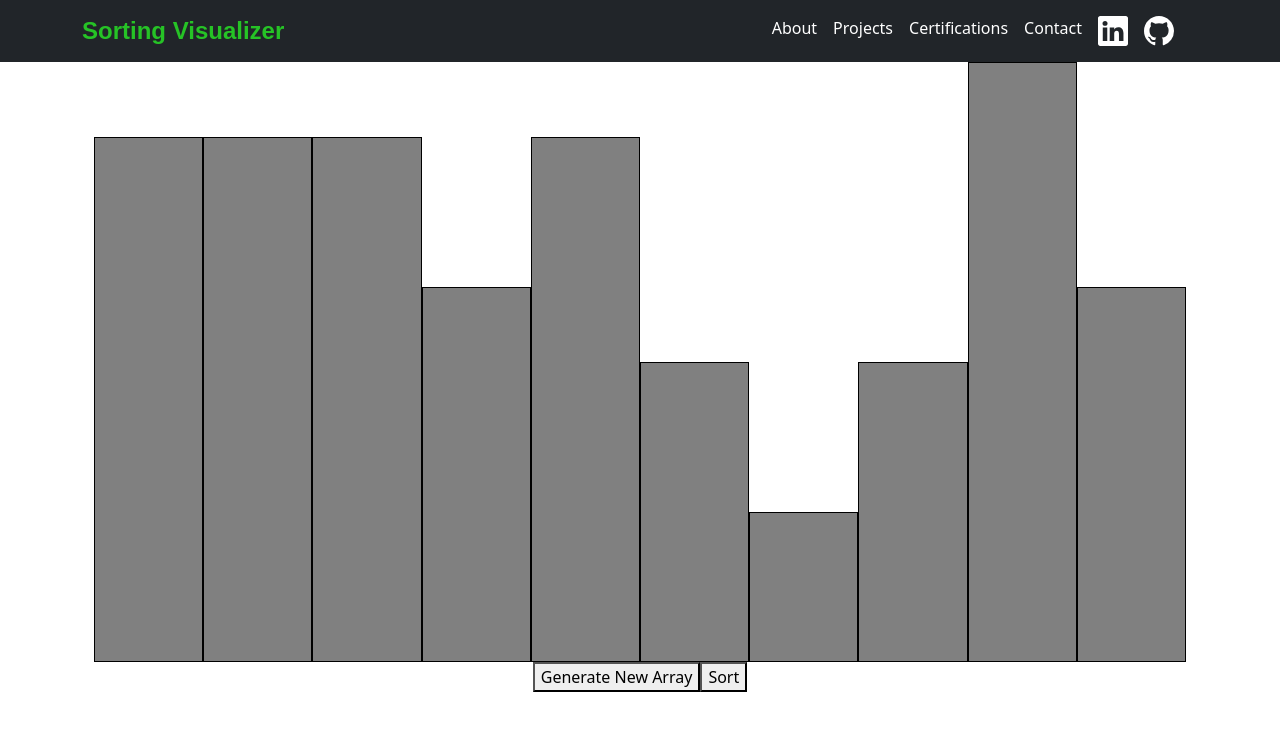
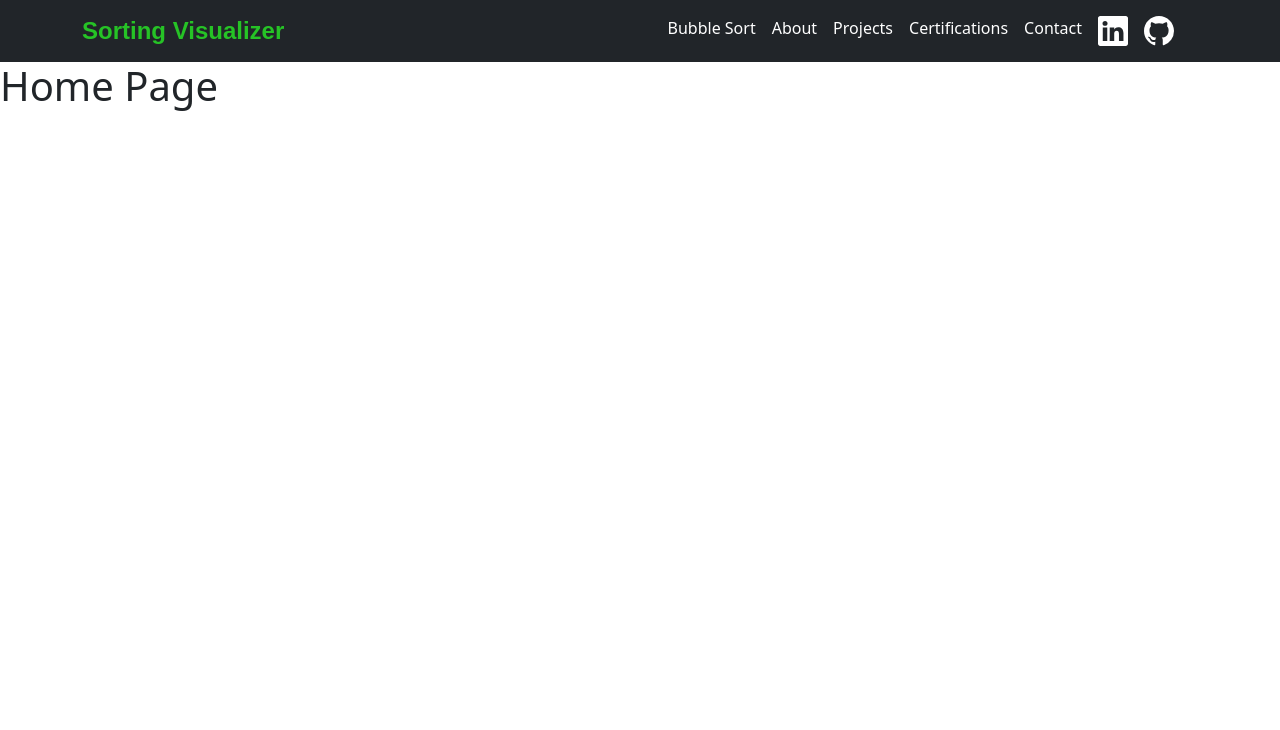
Before and after one commit to cabaraj/Sort-Visualizer, a React (Vite) app: page / in a window 1280 px wide. Shown: the top 730 px of the page. Built offline with nearby package versions, Linux system fonts and the light colour scheme.

Commit message:
router implementation

```diff
--- a/package.json
+++ b/package.json
@@ -11,7 +11,8 @@
   },
   "dependencies": {
     "react": "^18.2.0",
-    "react-dom": "^18.2.0"
+    "react-dom": "^18.2.0",
+    "react-router-dom": "^6.22.3"
   },
   "devDependencies": {
     "@types/react": "^18.2.66",
--- a/src/App.jsx
+++ b/src/App.jsx
@@ -1,13 +1,18 @@
 import SortVisualizer from "./sortVisualizer/SortVisualizer.jsx"
 import Header from "./header/header.jsx"
-
+import { Route, Routes } from "react-router-dom"
+import BubbleSortPage from "./sortVisualizer/BubbleSortPage.jsx"
+import Home from "./sortVisualizer/HomePage.jsx"
 
 function App() {
 
   return (
     <>
       <Header/>
-      <SortVisualizer/>
+      <Routes>
+        <Route path="/" element={<Home/>} />
+        <Route path="/bubble-sort" element={<BubbleSortPage/>} />
+      </Routes>
     </>
   )
 }
--- a/src/header/header.jsx
+++ b/src/header/header.jsx
@@ -1,18 +1,15 @@
+import { Link } from "react-router-dom";
+
 export default function Header() {
 
     return (
         <nav className="navbar navbar-expand-lg navbar-dark bg-dark sticky-top">
             <div className="container">
-                {/* Add a Reference for this page */}
-                <a
-                className="navbar-brand"
-                style={{ fontFamily: "Arial, Helvetica, sans-serif" }}
-                href="#"
-                >
+                <Link to="/" className="navbar-brand" style={{ fontFamily: "Arial, Helvetica, sans-serif" }}>
                     <b style={{ color: "rgb(38, 195, 38)", fontSize: "x-large" }}>
                         Sorting Visualizer
                     </b>
-                </a>
+                </Link>
                 <button
                 className="navbar-toggler"
                 type="button"
@@ -39,6 +36,9 @@ export default function Header() {
                 </div>
                 <div className="offcanvas-body" id="offcanvasBody">
                     <ul className="navbar-nav justify-content-end flex-grow-1 pe-3">
+                    <li className="nav-item">
+                        <Link to="/bubble-sort" className="nav-link active" id="nav-sub">Bubble Sort</Link>
+                    </li>
                     <li className="nav-item">
                         <a className="nav-link active" id="nav-sub" href="index.html">
                         About
--- a/src/main.jsx
+++ b/src/main.jsx
@@ -1,9 +1,12 @@
 import React from 'react'
 import ReactDOM from 'react-dom/client'
 import App from './App.jsx'
+import { BrowserRouter } from 'react-router-dom'
 
 ReactDOM.createRoot(document.getElementById('root')).render(
   <React.StrictMode>
-    <App />
+    <BrowserRouter>
+      <App />
+    </BrowserRouter>
   </React.StrictMode>,
 )
--- /dev/null
+++ b/src/sortVisualizer/BubbleSortPage.jsx
@@ -0,0 +1,11 @@
+import SortVisualizer from "./SortVisualizer";
+
+export default function BubbleSortPage(){
+    return (
+        <>
+            <h1 id="title">Bubble Sort</h1>
+            <SortVisualizer algorithm={'bubble sort'}/>
+            <h3>Description for Bubble Sort</h3>
+        </>
+    );
+}
--- /dev/null
+++ b/src/sortVisualizer/HomePage.jsx
@@ -0,0 +1,7 @@
+export default function Home() {
+    return (
+        <>
+            <h1>Home Page</h1>
+        </>
+    );
+}
--- a/src/sortVisualizer/SortVisualizer.jsx
+++ b/src/sortVisualizer/SortVisualizer.jsx
@@ -1,7 +1,7 @@
 import React from "react";
-import "./SortVisualizer.css";
+import "./styling.css";
 import DisplayBars from "./DisplayBars.jsx";
-import bubbleSort from "./algorithms/bubbleSort.js";
+import bubbleSort from "./algorithms/bubbleSortAlgo.js";
 
 const NUMBER_OF_BARS = 10;
 const INITIAL_COLOR = "gray";
@@ -41,7 +41,10 @@ export default class SortVisualizer extends React.Component {
     async startSort() {
         const copyArray = [...this.state.array];
 
-        const swaps = bubbleSort(copyArray);
+        let swaps = [];
+        if (this.props.algorithm === "bubble sort") {
+            swaps = bubbleSort(copyArray);
+        }
         for(let swap of swaps){
             await sleep(3);
             animateBars(swap);
```
Also changed, not shown: src/sortVisualizer/algorithms/bubbleSortAlgo.js (renamed from src/sortVisualizer/algorithms/bubbleSort.js), src/sortVisualizer/styling.css (renamed from src/sortVisualizer/SortVisualizer.css), 1 other file (tests, documents, lock files or other folders).
